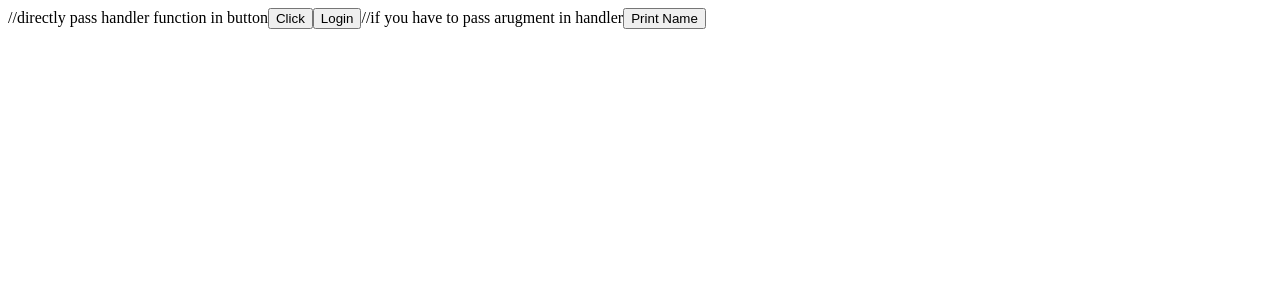
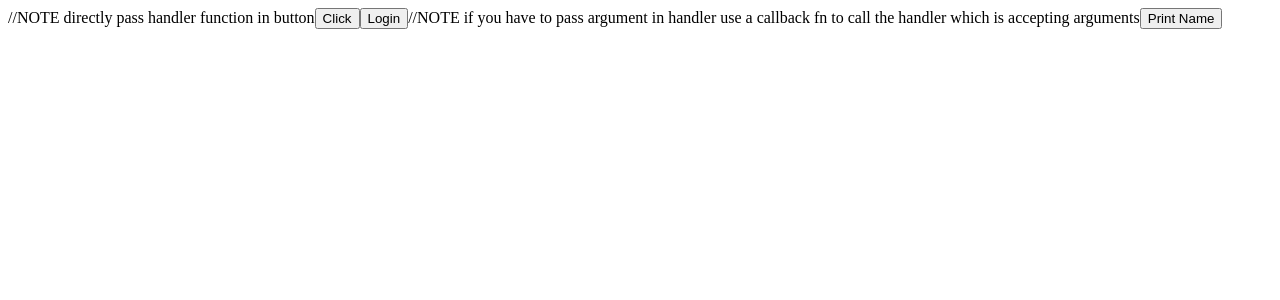
Before and after one commit to riteshpatidar08/React-TR3, a React (Vite) app: page / in a window 1280 px wide. Shown: the top 300 px of the page. Built offline with nearby package versions, Linux system fonts and the light colour scheme.

Commit message:
udpated till the events

```diff
--- a/src/App.jsx
+++ b/src/App.jsx
@@ -1,24 +1,30 @@
-function App(){
+function App() {
+  // NOTE event handler function which triggers on the button or element click  where you have passed this fn..
+  //NOTE Event name always start with handle..
 
-    // NOTE event handler function which triggers on the button or element click  where you have passed this fn
-    // Event name always start with handle
-
-  const handleLoginClick = ()=>{
-    alert('login click')
-  }
+  const handleLoginClick = () => {
+    alert('login click');
+  };
   //NOTE event handler for another event
-  const handlePrintName = (name)=>{
-    alert(`hi ${name}`)
-  }
-  return <div>
-    //directly pass handler function in button
-
-<button onClick={()=>console.log('hi')}>Click</button>
-
-<button onClick={handleLoginClick}>Login</button>
-//if you have to pass arugment in handler
-<button onClick={()=>{handlePrintName('test')}} >Print Name</button>
-  </div>
+  const handlePrintName = (name) => {
+    alert(`hi ${name}`);
+  };
+  return (
+    <div>
+      //NOTE directly pass handler function in button
+      <button onClick={() => console.log('hi')}>Click</button>
+      <button onClick={handleLoginClick}>Login</button>
+      //NOTE if you have to pass argument in handler use a callback fn to call
+      the handler which is accepting arguments
+      <button
+        onClick={() => {
+          handlePrintName('test');
+        }}
+      >
+        Print Name
+      </button>
+    </div>
+  );
 }
 
-export default App
+export default App;
```
